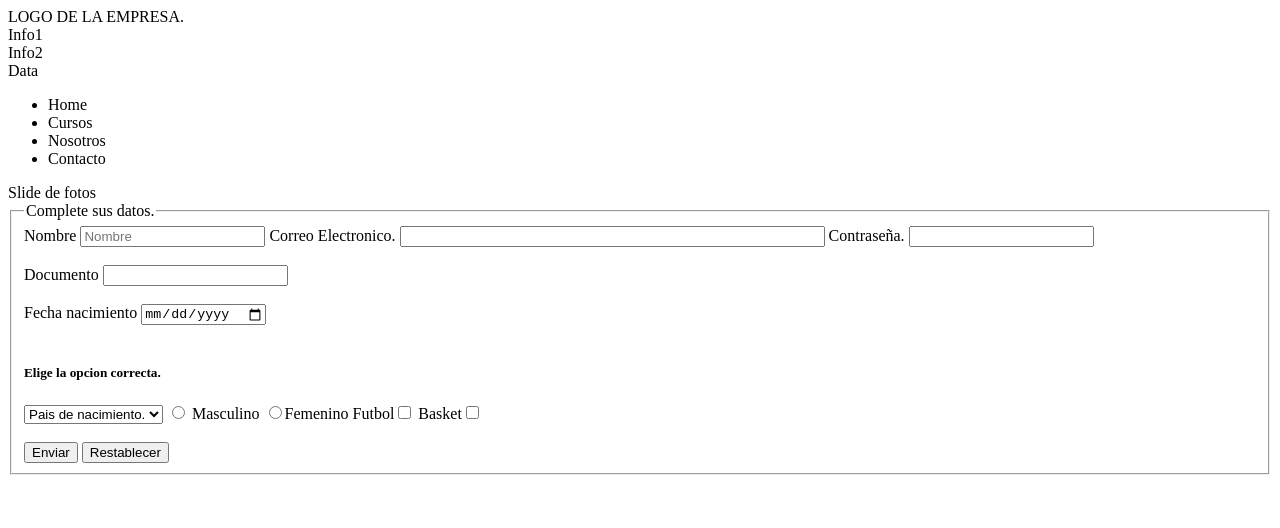
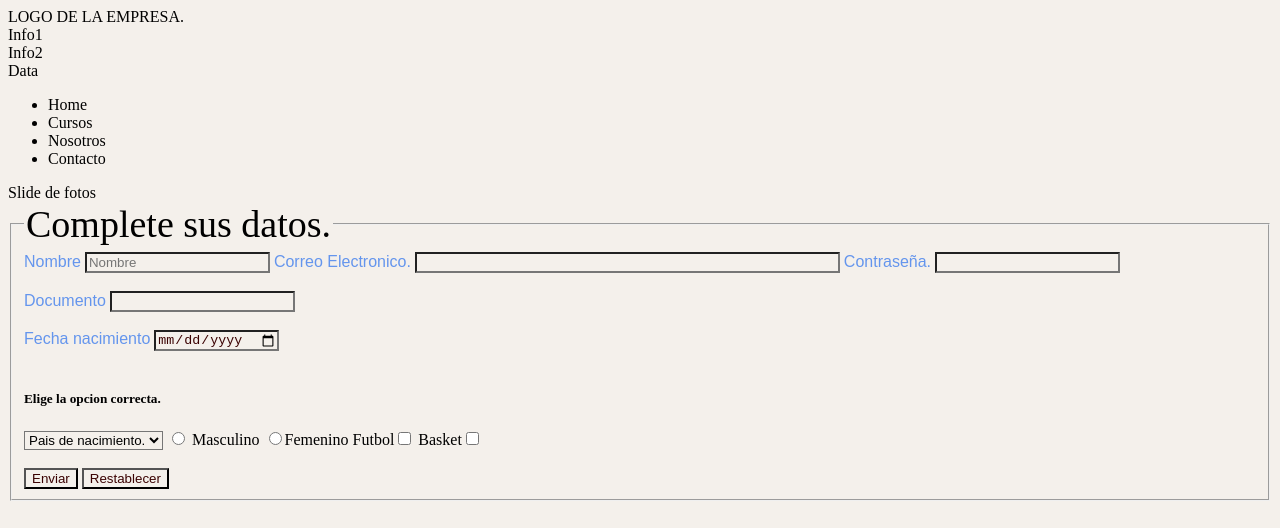
Before and after one commit to aguscarrera77/Dise-o, a plain HTML site: page index.html in a window 1280 px wide. Drawn offline with Linux system fonts and the light colour scheme.

Commit message:
Actualizar

```diff
--- /dev/null
+++ b/Css/estilo.css
@@ -0,0 +1,28 @@
+/*vamos a arrancar la primera linea de css con el indicador universal
+utilizo el background-color: color de fondo
+background:fondo de cualquier caja.
+font-family:la familia de la fuente.
+color:cambia el color de cualquier estructura.
+font-size:cambio tamano a la fuente.
+font-weight:ancho de la fuente.
+font-style:cambia el estilo de la fuente.*/
+* {
+
+background-color: #f4f0eb;
+}
+label {
+font-family:Arial, Helvetica, sans-serif ;
+color:cornflowerblue;
+font-weight:lighter;
+}
+
+input{
+
+  color:rgb(59, 2, 2);
+}
+
+legend {
+font-size: 38px;
+font-style: normal;
+
+}
--- a/index.html
+++ b/index.html
@@ -4,21 +4,11 @@
     <meta charset="UTF-8">
     <meta name="viewport" content="width=device-width, initial-scale=1.0">
     <title>Primer archivo Html.</title>
-
+   <link rel="stylesheet" href="Css/estilo.css">
 </head>
 <body>
-   <!DOCTYPE html>
-   <html lang="en">
-   <head>
-      <meta charset="UTF-8">
-      <meta name="viewport" content="width=device-width, initial-scale=1.0">
-      <title>Primer Diseño</title>
 
 
-
-
-   </head>
-   <body>
 
    <header>
       LOGO DE LA EMPRESA.
```
